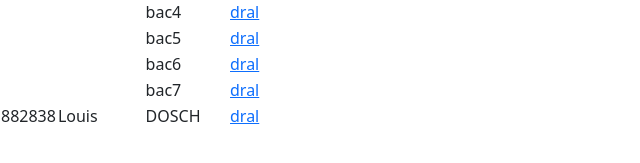
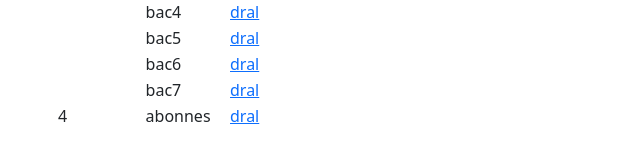
Before and after one commit to awelvor/enoria, a Jekyll site: the page built from data.md, in a window 1280 px wide. Shown: the part 343-506 px from the top of the page, without its empty margins (0-640 px from the left). Built offline with Jekyll 4.4.1, drawn with Linux system fonts in a browser that asks for light colours; our own code applies the rules of GitHub Pages for plain Markdown files.

Commit message:
Update data.md

```diff
--- a/data.md
+++ b/data.md
@@ -16,4 +16,4 @@
 |  |  | bac5 |[dral](https://web.enoria.app/tools/documentspdf/?g=29621&titredoc=&doc=23355&orientation=landscape&preview=pdf&format=a4&optionsName=mybac,mydepot,mydist&optionsValue=Cinq,Zero,Zero)|
 |  |  | bac6 |[dral](https://web.enoria.app/tools/documentspdf/?g=29621&titredoc=&doc=23355&orientation=landscape&preview=pdf&format=a4&optionsName=mybac,mydepot,mydist&optionsValue=Six,Zero,Zero)|
 |  |  | bac7 |[dral](https://web.enoria.app/tools/documentspdf/?g=29621&titredoc=&doc=23355&orientation=landscape&preview=pdf&format=a4&optionsName=mybac,mydepot,mydist&optionsValue=Sept,Zero,Zero)|
-| 882838 | Louis | DOSCH |[dral](https://web.enoria.app/tools/documentspdf/?p=882838,901126,901098,902315&g=29621&titredoc=&doc=23355&orientation=landscape&preview=pdf&format=a4&optionsName=mybac,mydepot,mydist&optionsValue=Trois,Zero,Zero)|
+|  | 4 | abonnes |[dral](https://web.enoria.app/tools/documentspdf/?p=882838,901126,901098,902315&g=29621&titredoc=&doc=23355&orientation=landscape&preview=pdf&format=a4&optionsName=mybac,mydepot,mydist&optionsValue=Trois,Zero,Zero)|
```
